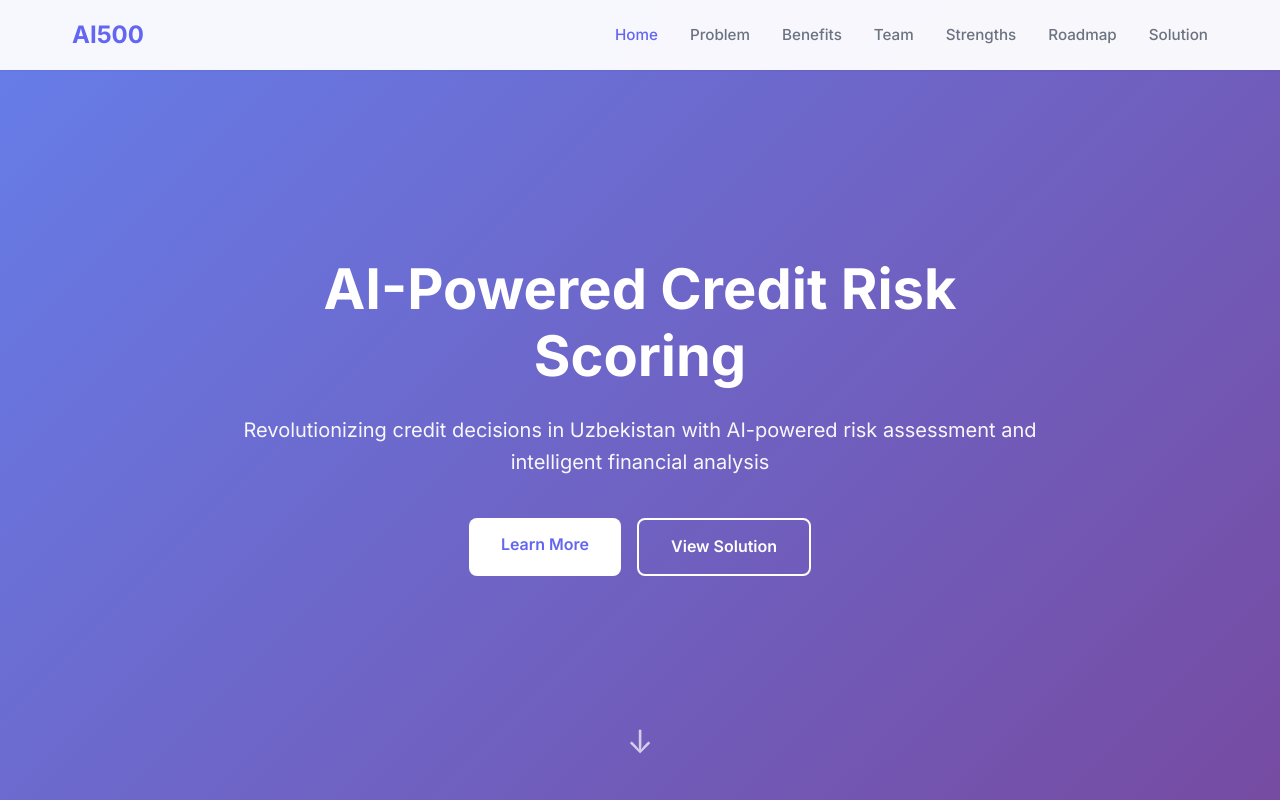
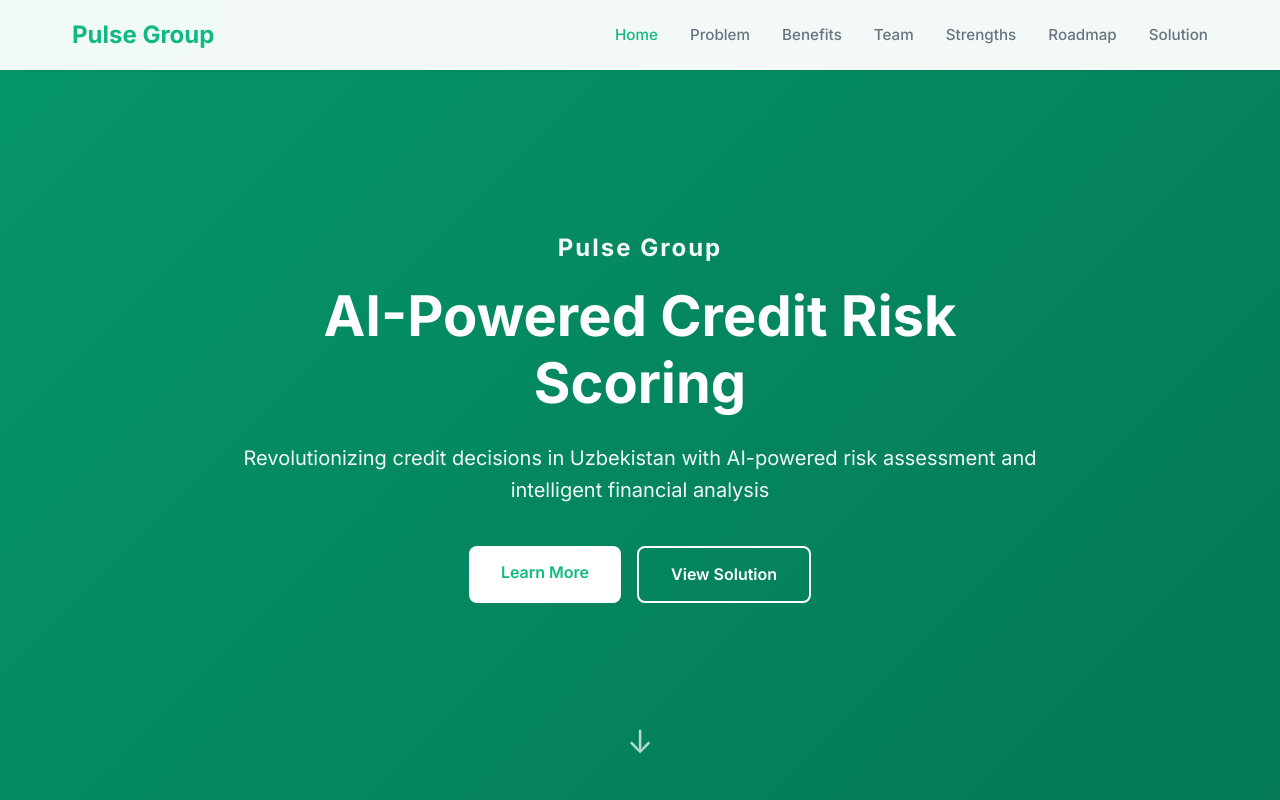
Before and after one commit to Nozima-Rustamova/AI500_presentation, a plain HTML site: page index.html in a window 1280 px wide. Shown: the top 800 px of the page. Drawn offline with Linux system fonts and the light colour scheme.

```diff
--- a/index.html
+++ b/index.html
@@ -3,7 +3,7 @@
 <head>
     <meta charset="UTF-8">
     <meta name="viewport" content="width=device-width, initial-scale=1.0">
-    <title>AI500 - AI-Powered Credit Risk Scoring</title>
+    <title>Pulse Group - AI-Powered Credit Risk Scoring</title>
     <link rel="stylesheet" href="styles.css">
     <link href="https://fonts.googleapis.com/css2?family=Inter:wght@300;400;500;600;700&display=swap" rel="stylesheet">
 </head>
@@ -11,7 +11,7 @@
     <!-- Navigation -->
     <nav class="navbar">
         <div class="container">
-            <div class="nav-brand">AI500</div>
+            <div class="nav-brand">Pulse Group</div>
             <ul class="nav-menu">
                 <li><a href="#hero">Home</a></li>
                 <li><a href="#problem">Problem</a></li>
@@ -27,6 +27,7 @@
     <!-- Hero Section -->
     <section id="hero" class="hero">
         <div class="container hero-content">
+            <div class="hero-brand">Pulse Group</div>
             <h1 class="hero-title">AI-Powered Credit Risk Scoring</h1>
             <p class="hero-subtitle">Revolutionizing credit decisions in Uzbekistan with AI-powered risk assessment and intelligent financial analysis</p>
             <div class="hero-buttons">
@@ -725,7 +726,7 @@
         <div class="container">
             <div class="footer-content">
                 <div class="footer-brand">
-                    <h3>AI500</h3>
+                    <h3>Pulse Group</h3>
                     <p>Transforming credit decisions with AI-powered risk assessment and intelligent financial analysis.</p>
                 </div>
                 <div class="footer-links">
@@ -741,7 +742,7 @@
                 </div>
             </div>
             <div class="footer-bottom">
-                <p>&copy; 2025 AI500 Team. All rights reserved.</p>
+                <p>&copy; 2025 Pulse Group. All rights reserved.</p>
             </div>
         </div>
     </footer>
--- a/script.js
+++ b/script.js
@@ -76,7 +76,7 @@ window.addEventListener('scroll', () => {
     navLinks.forEach(link => {
         link.style.color = '';
         if (link.getAttribute('href') === `#${current}`) {
-            link.style.color = '#6366f1';
+            link.style.color = '#10b981';
         }
     });
 });
@@ -106,5 +106,5 @@ window.addEventListener('scroll', () => {
 });
 
 // Console welcome message
-console.log('%cAI500 - Credit Risk Scoring System', 'color: #6366f1; font-size: 20px; font-weight: bold;');
-console.log('%cBuilt with ❤️ by the AI500 Team', 'color: #10b981; font-size: 14px;');
+console.log('%cPulse Group - Credit Risk Scoring System', 'color: #10b981; font-size: 20px; font-weight: bold;');
+console.log('%cBuilt with ❤️ by the Pulse Group Team', 'color: #10b981; font-size: 14px;');
--- a/styles.css
+++ b/styles.css
@@ -6,10 +6,10 @@
 }
 
 :root {
-    --primary-color: #6366f1;
-    --primary-dark: #4f46e5;
-    --primary-light: #818cf8;
-    --secondary-color: #10b981;
+    --primary-color: #10b981;
+    --primary-dark: #059669;
+    --primary-light: #34d399;
+    --secondary-color: #14b8a6;
     --accent-color: #f59e0b;
     --text-primary: #1f2937;
     --text-secondary: #6b7280;
@@ -92,11 +92,19 @@ body {
     flex-direction: column;
     justify-content: center;
     align-items: center;
-    background: linear-gradient(135deg, #667eea 0%, #764ba2 100%);
+    background: linear-gradient(135deg, #059669 0%, #047857 100%);
     color: white;
     text-align: center;
     padding: 6rem 2rem 4rem;
     position: relative;
+}
+
+.hero-brand {
+    font-size: 1.5rem;
+    font-weight: 700;
+    margin-bottom: 1rem;
+    opacity: 0.95;
+    letter-spacing: 2px;
 }
 
 .hero-content {
@@ -883,7 +891,7 @@ body {
 
 /* Vision Section */
 .vision-section {
-    background: linear-gradient(135deg, #667eea 0%, #764ba2 100%);
+    background: linear-gradient(135deg, #059669 0%, #047857 100%);
     color: white;
     padding: 5rem 0;
 }
```
